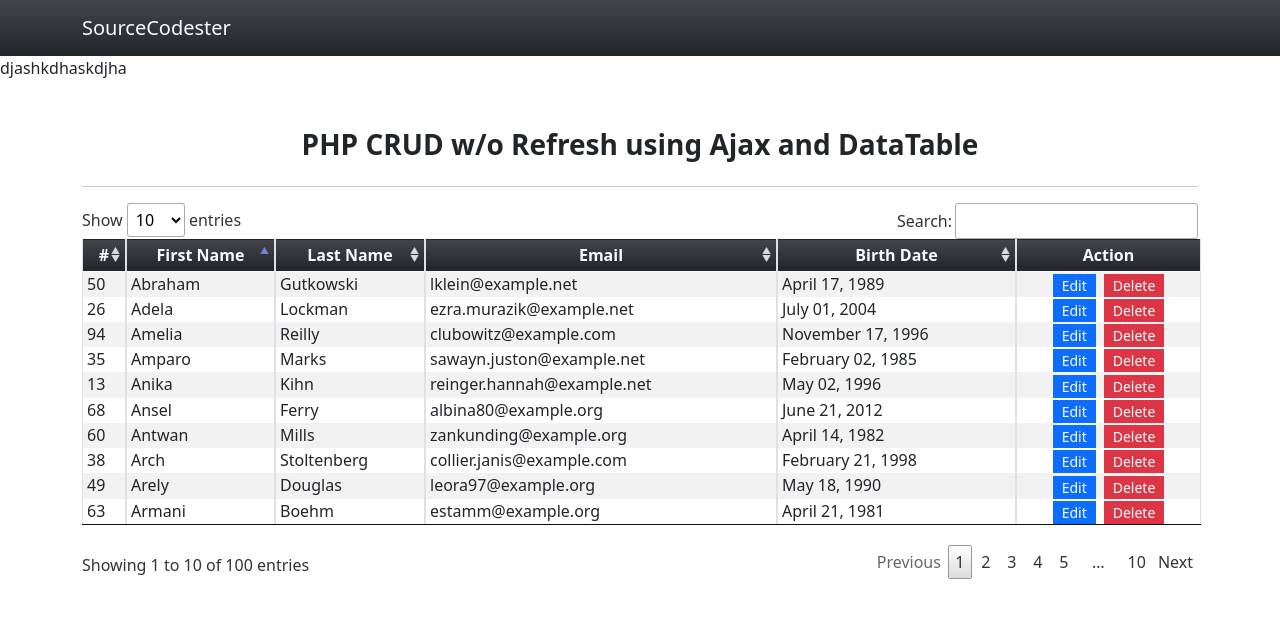
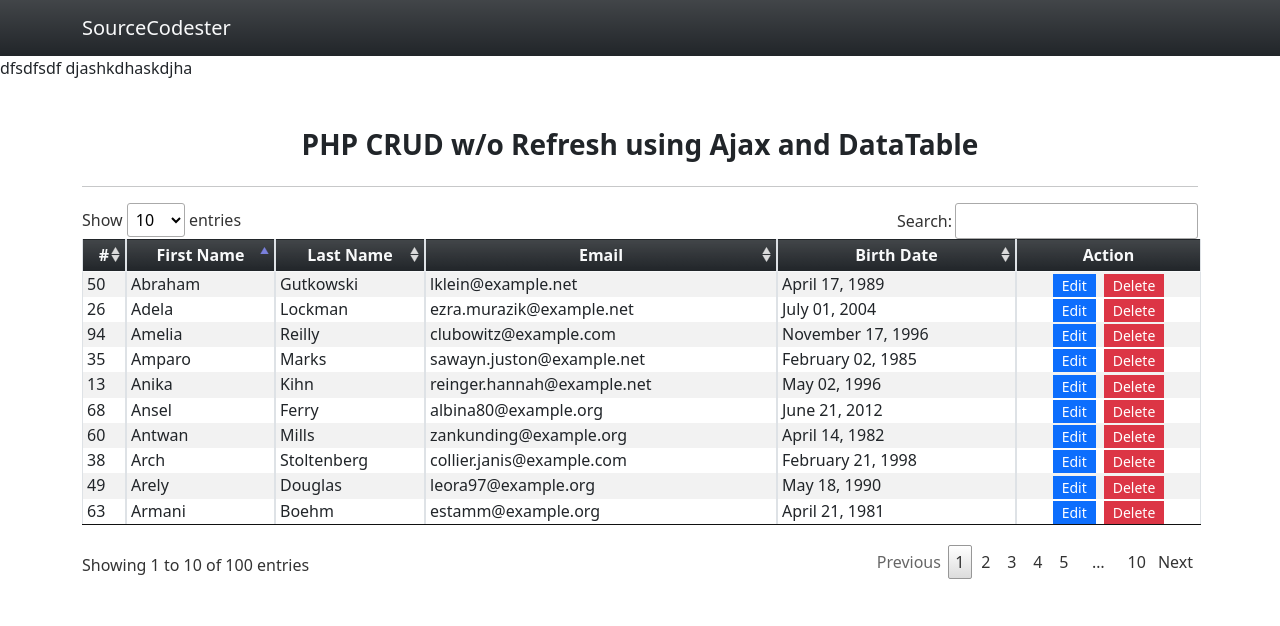
Before and after one commit to mdtausif317/test, a PHP site: page / in a window 1280 px wide. Shown: the top 626 px of the page. Run offline with PHP 8.4, Linux system fonts and the light colour scheme; data comes from the database, SQL or seed files in the repository; some libraries are stand-ins or nearby versions.

Commit message:
update index.php

```diff
--- a/index.php
+++ b/index.php
@@ -28,7 +28,7 @@
     <a class="navbar-brand text-light text-shadow" href="//www.sourcecodester" target="_blank">SourceCodester</a>
   </div>
 </nav>
-
+dfsdfsdf
 djashkdhaskdjha
     <div class="container py-5 h-100">
         <div class="row">
```
